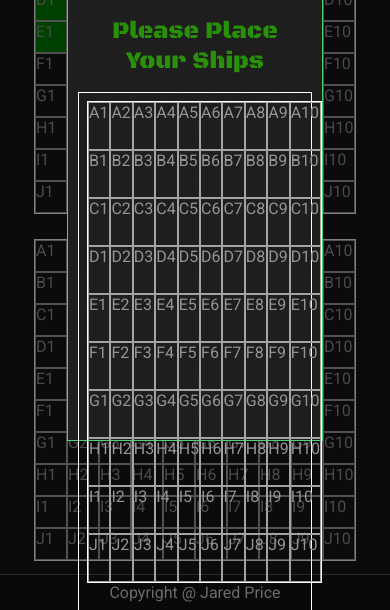
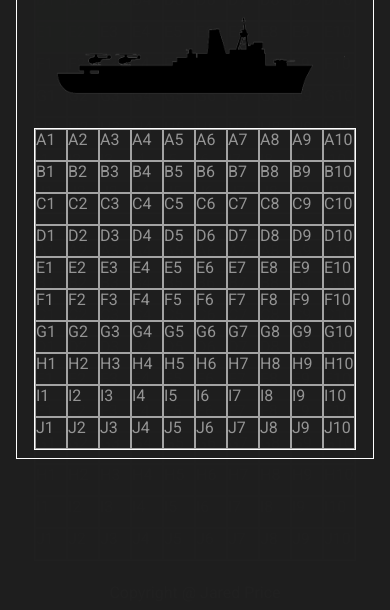
Before and after one commit to Jared588/battleship, a website built with webpack: page src/index.html in a window 390 px wide. Shown: the part 234-844 px from the top of the page. Built offline with nearby package versions, Linux system fonts and the light colour scheme; a web font is replaced by a local one.

Commit message:
Improve responsiveness of modal

```diff
--- a/src/index.html
+++ b/src/index.html
@@ -10,13 +10,12 @@
     <div id="myModal" class="modal">
       <div class="modal-content">
         <p id="welcome-text">Welcome To Battleship!</p>
-        <p id="placement-text">Please Place Your Ships</p>
         <div id="modal-container">
-          <div id="modal-board"></div>
           <div id="modal-info-container">
             <p id="ship-name"></p>
             <div id="ship-image"></div>
           </div>
+          <div id="modal-board"></div>
         </div>
       </div>
     </div>
--- a/src/modal.js
+++ b/src/modal.js
@@ -145,11 +145,7 @@ export default function modal() {
         // Change ship image
         imageContainer.innerHTML = '';
         image.src = `../src/images/${ship}.png`;
-        image.classList.add('ship-icon')
-        // Submarine png was wayyy too big. This will re-size it more proptionally
-        if(ship === 'Submarine') {
-          image.style.width = '300px'
-        }
+        image.style.width = '300px'
         imageContainer.appendChild(image);
     }
   };
--- a/src/styles.css
+++ b/src/styles.css
@@ -86,7 +86,7 @@ footer {
     margin: 5% auto;
     padding: 10px;
     border: 1.5px solid #4cd174;
-    height: 75%;
+    height: fit-content;
     width: 60%;
 }
 
@@ -111,7 +111,8 @@ footer {
 
 #modal-container {
     display: flex;
-    flex: auto;
+    flex: 1;
+    justify-content: center;
     flex-wrap: wrap;
     border: 1px solid white;
 }
@@ -126,9 +127,44 @@ footer {
     margin: 0.5rem;
 }
 
+@media (max-width: 860px) {
+    #modal-board {
+        height: 25rem;
+        min-height: 25rem;
+        width: 25rem;
+        min-width: 25rem;
+    }
+}
+
+@media (max-width: 720px) {
+    #modal-board {
+        height: 20rem;
+        min-height: 20rem;
+        width: 20rem;
+        min-width: 20rem;
+    }
+    .modal-content {
+        padding: 0;
+        width: 80%;
+    }
+}
+
+@media (max-width: 630px) {
+    .modal-content {
+        border-left: none;
+        padding: 0;
+        width: 100%;
+        height: 100%;
+    }
+    #modal-container {
+        margin: 1rem;
+    }
+}
+
 #modal-info-container {
     display: flex;
     flex: auto;
+    width: fit-content;
     flex-direction: column;
     justify-content: center;
     align-items: center;
@@ -136,11 +172,6 @@ footer {
 
 #ship-name {
     font-family: 'Black Ops One', 'sans-serif';
-    font-size: 24px;
+    font-size: clamp(20px, 4vw, 24px);
     color: rgb(56, 194, 14);
 }
-
-.ship-icon {
-    width: fit-content;
-    height: 10rem;
-}
```
